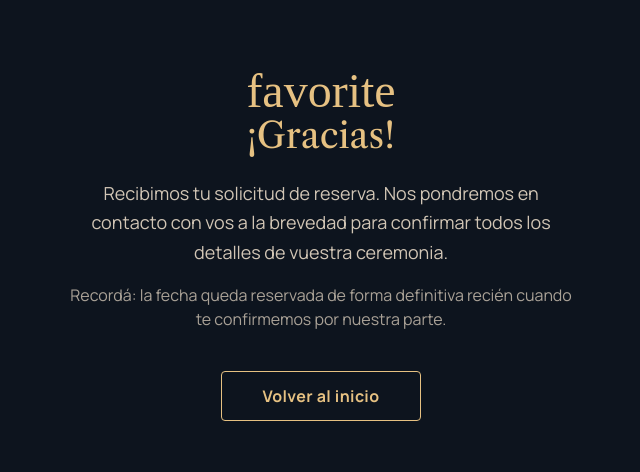
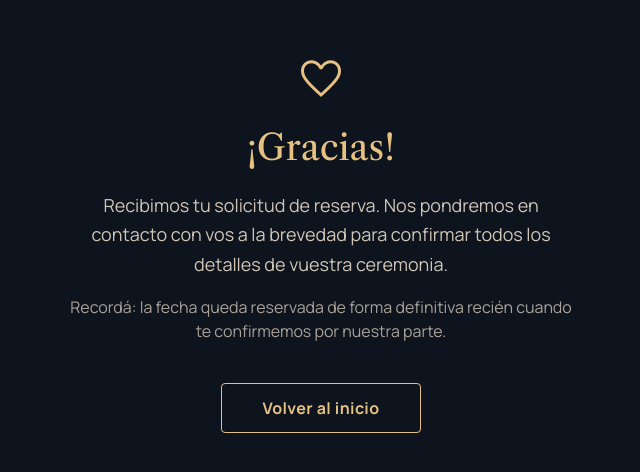
Before and after one commit to paulachiaia38-spec/tourmaline-parfait-502c7b, a website: page gracias.html in a window 1280 px wide. Shown: the part 156-628 px from the top of the page, without its empty margins (319-959 px from the left). Drawn offline with nearby package versions, Linux system fonts and the light colour scheme.

Commit message:
Update gracias.html

```diff
--- a/gracias.html
+++ b/gracias.html
@@ -6,6 +6,7 @@
 <title>Gracias - Horkion</title>
 <script src="https://cdn.tailwindcss.com?plugins=forms,container-queries"></script>
 <link href="https://fonts.googleapis.com/css2?family=Libre+Caslon+Text:ital,wght@0,400;0,700;1,400&amp;family=Manrope:wght@400;500;700&amp;display=swap" rel="stylesheet"/>
+    <link href="https://fonts.googleapis.com/css2?family=Material+Symbols+Outlined:wght,FILL@100..700,0..1&display=swap" rel="stylesheet"/>
 <script>
     tailwind.config = {
         darkMode: "class",
```
